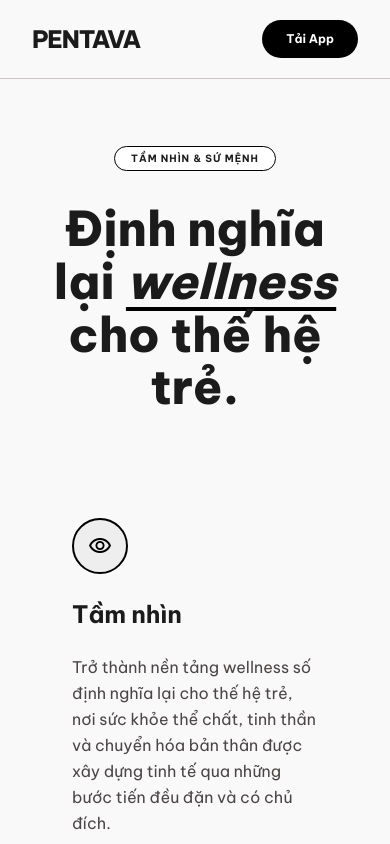
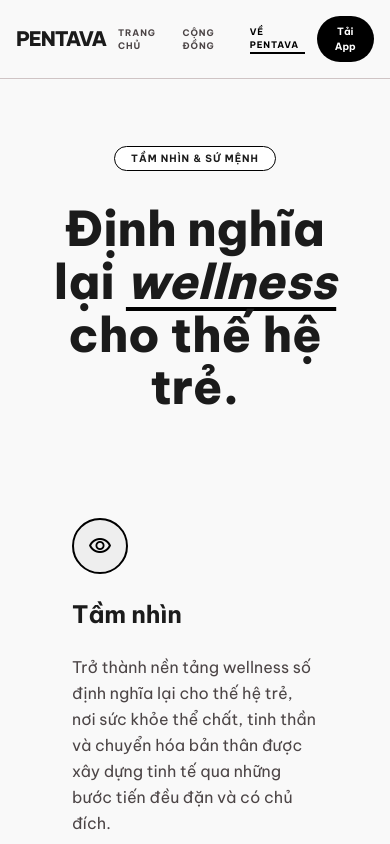
Before and after one commit to AnhKhoa4111/pentava-web, a React (Vite) app: page /about in a window 390 px wide. Shown: the top 844 px of the page. Built offline with nearby package versions, Linux system fonts and the light colour scheme.

Commit message:
Show mobile navigation

```diff
--- a/src/components/layouts/Header.tsx
+++ b/src/components/layouts/Header.tsx
@@ -1,52 +1,35 @@
 import { NavLink } from "react-router-dom"
 
 export default function Header() {
+  const navLinkClass = ({ isActive }: { isActive: boolean }) =>
+    `text-[9px] font-bold uppercase tracking-widest md:text-xs ${
+      isActive
+        ? "border-b-2 border-black text-black"
+        : "text-[#4c4546]"
+    }`
+
   return (
     <header className="fixed top-0 z-50 w-full border-b border-[#cfc4c5] bg-[#f9f9f9]/80 backdrop-blur-md">
-            <div className="mx-auto flex max-w-[1200px] items-center justify-between px-8 py-5">
-                <div className="flex items-center gap-2 text-2xl font-extrabold tracking-tighter text-[#1b1b1b]">
+      <div className="mx-auto flex max-w-[1200px] items-center justify-between gap-3 px-4 py-4 md:px-8 md:py-5">
+        <div className="flex items-center gap-2 text-xl font-extrabold tracking-tighter text-[#1b1b1b] md:text-2xl">
           <span>PENTAVA</span>
         </div>
 
-                <nav className="hidden items-center gap-8 md:flex">
-                    <NavLink
-                        to="/home"
-                        className={({ isActive }) =>
-                            `text-xs font-bold uppercase tracking-widest ${isActive
-                                ? "border-b-2 border-black text-black"
-                                : "text-[#4c4546]"
-                            }`
-                        }
-                    >
+        <nav className="flex items-center gap-3 md:gap-8">
+          <NavLink to="/home" className={navLinkClass}>
             Trang chủ
           </NavLink>
 
-                    <NavLink
-                        to="/community"
-                        className={({ isActive }) =>
-                            `text-xs font-bold uppercase tracking-widest ${isActive
-                                ? "border-b-2 border-black text-black"
-                                : "text-[#4c4546]"
-                            }`
-                        }
-                    >
+          <NavLink to="/community" className={navLinkClass}>
             Cộng đồng
           </NavLink>
 
-                    <NavLink
-                        to="/about"
-                        className={({ isActive }) =>
-                            `text-xs font-bold uppercase tracking-widest ${isActive
-                                ? "border-b-2 border-black text-black"
-                                : "text-[#4c4546]"
-                            }`
-                        }
-                    >
+          <NavLink to="/about" className={navLinkClass}>
             Về PENTAVA
           </NavLink>
         </nav>
 
-                <button className="pill-button bg-black px-6 py-2.5 text-[12px] font-bold text-white hover:bg-[#4c4546]">
+        <button className="pill-button bg-black px-3 py-2 text-[10px] font-bold text-white hover:bg-[#4c4546] md:px-6 md:py-2.5 md:text-[12px]">
           Tải App
         </button>
       </div>
```
Lines whose indentation alone changed are shown as unchanged.
